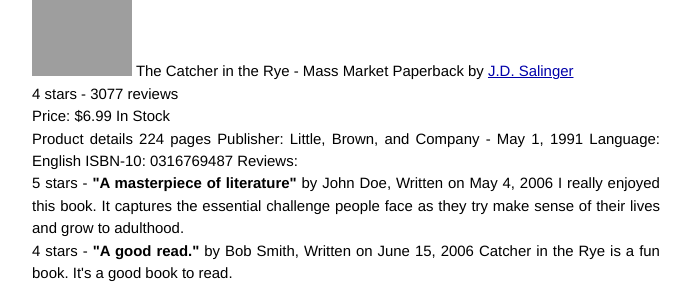
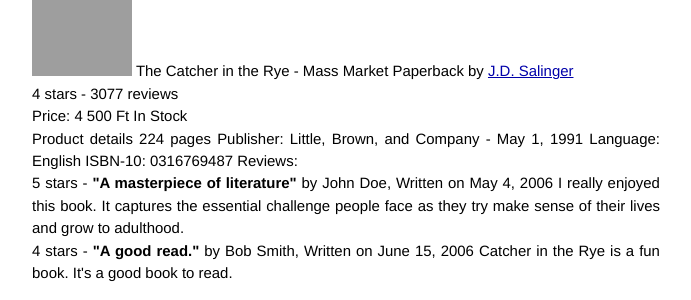
Before and after one commit to rudywaltz/seo-demo, a Jekyll site: the page built from _posts/2013-12-01-book-default.markdown, in a window 1280 px wide. Shown: the part 318-618 px from the top of the page, without its empty margins (294-985 px from the left). Built offline with Jekyll 4.4.1, drawn with Linux system fonts in a browser that asks for light colours; Markdown is read by kramdown in place of the engine named in the settings; grey boxes are pictures that could not be loaded.

Commit message:
change price

```diff
--- a/_posts/2013-12-01-book-default.markdown
+++ b/_posts/2013-12-01-book-default.markdown
@@ -27,8 +27,8 @@
 </div>
 
 <div itemprop="offers" itemscope itemtype="http://schema.org/Offer">
-  Price: <span itemprop="price">$6.99</span>
-  <meta itemprop="priceCurrency" content="USD" />
+  Price: <span itemprop="price">4 500 Ft</span>
+  <meta itemprop="priceCurrency" content="HUF" />
   <link itemprop="availability" href="http://schema.org/InStock">In Stock
 </div>
 
```
